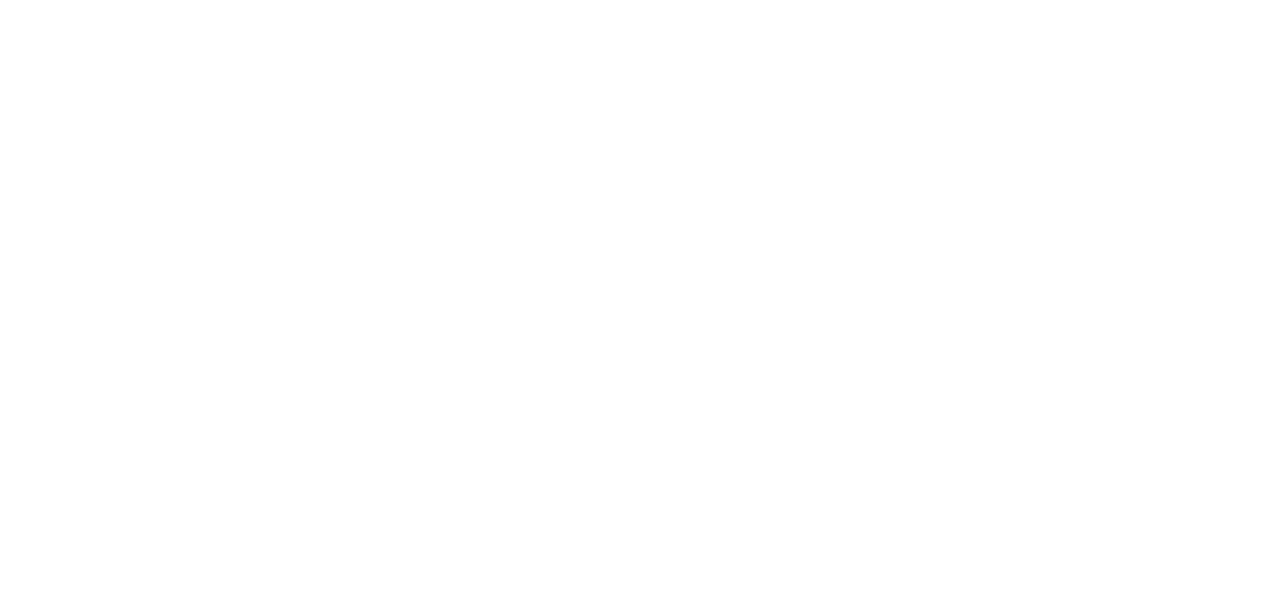
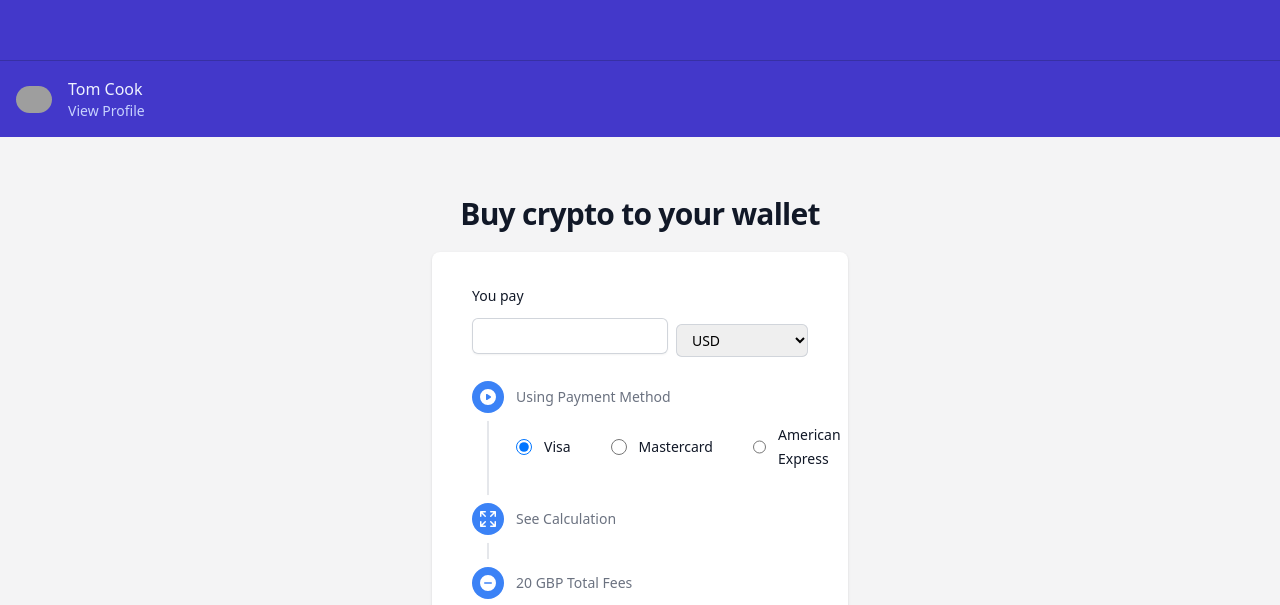
Before and after one commit to leveorxyz/ftmoney-wallet, a Next.js app: page /buy in a window 1280 px wide. Before the commit this address had no page. Shown: the part 663-1268 px from the top of the page. Before the commit the page ends 800 px from the top, so only its background shows below. Built offline with nearby package versions, Linux system fonts and the light colour scheme; grey boxes are pictures that could not be loaded.

Commit message:
Added buy page

```diff
--- /dev/null
+++ b/components/layouts/Activity.tsx
@@ -0,0 +1,137 @@
+import {
+  MinusCircleIcon,
+  ArrowsPointingOutIcon,
+  PlayCircleIcon,
+} from "@heroicons/react/20/solid";
+
+function classNames(...classes: any) {
+  return classes.filter(Boolean).join(" ");
+}
+
+const paymentMethods = [
+  { id: "visa", title: "Visa" },
+  { id: "mastercard", title: "Mastercard" },
+  { id: "amex", title: "American Express" },
+];
+
+export default function Activity() {
+  return (
+    <div className="flow-root">
+      <ul role="list" className="-mb-8">
+        <li>
+          <div className="relative pb-8">
+            <span
+              className="absolute top-4 left-4 -ml-px h-full w-0.5 bg-gray-200"
+              aria-hidden="true"
+            />
+
+            <div className="relative flex space-x-3">
+              <div>
+                <span
+                  className={classNames(
+                    "bg-blue-500",
+                    "h-8 w-8 rounded-full flex items-center justify-center ring-8 ring-white"
+                  )}
+                >
+                  <PlayCircleIcon
+                    className="h-5 w-5 text-white"
+                    aria-hidden="true"
+                  />
+                </span>
+              </div>
+              <div className="flex min-w-0 flex-1 justify-between space-x-4 pt-1.5">
+                <div>
+                  <p className="text-sm text-gray-500">Using Payment Method</p>
+
+                  <fieldset className="mt-4 flex-1">
+                    <legend className="sr-only">Notification method</legend>
+                    <div className="space-y-4 sm:flex sm:items-center sm:space-y-0 sm:space-x-10">
+                      {paymentMethods.map((notificationMethod) => (
+                        <div
+                          key={notificationMethod.id}
+                          className="flex items-center"
+                        >
+                          <input
+                            id={notificationMethod.id}
+                            name="notification-method"
+                            type="radio"
+                            defaultChecked={notificationMethod.id === "visa"}
+                            className="h-4 w-4 border-gray-300 text-indigo-600 focus:ring-indigo-600"
+                          />
+                          <label
+                            htmlFor={notificationMethod.id}
+                            className="ml-3 block text-sm font-medium leading-6 text-gray-900"
+                          >
+                            {notificationMethod.title}
+                          </label>
+                        </div>
+                      ))}
+                    </div>
+                  </fieldset>
+                </div>
+              </div>
+            </div>
+          </div>
+        </li>
+        <li>
+          <div className="relative pb-8">
+            <span
+              className="absolute top-4 left-4 -ml-px h-full w-0.5 bg-gray-200"
+              aria-hidden="true"
+            />
+
+            <div className="relative flex space-x-3">
+              <div>
+                <span
+                  className={classNames(
+                    "bg-blue-500",
+                    "h-8 w-8 rounded-full flex items-center justify-center ring-8 ring-white"
+                  )}
+                >
+                  <ArrowsPointingOutIcon
+                    className="h-5 w-5 text-white"
+                    aria-hidden="true"
+                  />
+                </span>
+              </div>
+              <div className="flex min-w-0 flex-1 justify-between space-x-4 pt-1.5">
+                <div>
+                  <p className="text-sm text-gray-500">See Calculation</p>
+                </div>
+              </div>
+            </div>
+          </div>
+        </li>
+        <li>
+          <div className="relative pb-8">
+            <span
+              className="absolute top-4 left-4 -ml-px h-full w-0.5 bg-gray-200"
+              aria-hidden="true"
+            />
+
+            <div className="relative flex space-x-3">
+              <div>
+                <span
+                  className={classNames(
+                    "bg-blue-500",
+                    "h-8 w-8 rounded-full flex items-center justify-center ring-8 ring-white"
+                  )}
+                >
+                  <MinusCircleIcon
+                    className="h-5 w-5 text-white"
+                    aria-hidden="true"
+                  />
+                </span>
+              </div>
+              <div className="flex min-w-0 flex-1 justify-between space-x-4 pt-1.5">
+                <div>
+                  <p className="text-sm text-gray-500">20 GBP Total Fees</p>
+                </div>
+              </div>
+            </div>
+          </div>
+        </li>
+      </ul>
+    </div>
+  );
+}
--- /dev/null
+++ b/pages/buy.tsx
@@ -0,0 +1,103 @@
+import { NextPage } from "next";
+import Link from "next/link";
+import Activity from "tauri/components/layouts/Activity";
+import Layout from "../components/layouts/Layout";
+
+const BuyPage: NextPage = () => {
+  return (
+    <Layout>
+      <div className="container">
+        <div className="grid place-content-center min-h-screen">
+          <div className="flex flex-col items-center gap-4">
+            <div className="flex min-h-full flex-col justify-center pb-12 sm:px-6 lg:px-8">
+              <div className="sm:mx-auto sm:w-full sm:max-w-md pt-14">
+                <h2 className="mt-6 text-center text-3xl font-bold tracking-tight text-gray-900">
+                  Buy crypto to your wallet
+                </h2>
+              </div>
+
+              <div className="sm:mx-auto sm:w-full sm:max-w-md w-screen px-4 mt-5">
+                <div className="bg-white py-8 px-4 shadow sm:rounded-lg sm:px-10">
+                  <form className="space-y-6" action="#" method="POST">
+                    <div>
+                      <label
+                        htmlFor="amount"
+                        className="block text-sm font-medium leading-6 text-gray-900"
+                      >
+                        You pay
+                      </label>
+                      <div className="mt-2 flex flex-row gap-2 content-center items-center">
+                        <input
+                          name="amount"
+                          type="number"
+                          autoComplete="amount"
+                          required
+                          className="block w-[60%] rounded-md border-0 py-1.5 text-white shadow-sm ring-1 ring-inset ring-gray-300 placeholder:text-gray-400 focus:ring-2 focus:ring-inset focus:ring-indigo-600 sm:text-sm sm:leading-6"
+                        />
+                        <select
+                          name="currency"
+                          className="mt-2 block w-[40%] rounded-md border-0 py-1.5 pl-3 pr-10 ring-1 ring-inset ring-gray-300 focus:ring-2 focus:ring-indigo-600 sm:text-sm sm:leading-6"
+                          defaultValue="USD"
+                        >
+                          <option value="usd">USD</option>
+                          <option value="usd">GBP</option>
+                        </select>
+                      </div>
+                    </div>
+
+                    <Activity />
+
+                    <div>
+                      <label
+                        htmlFor="amount"
+                        className="block text-sm font-medium leading-6 text-gray-900"
+                      >
+                        You receive (estimate)
+                      </label>
+                      <div className="relative mt-2 rounded-md shadow-sm">
+                        <input
+                          type="number"
+                          name="amount"
+                          id="amount"
+                          className="block w-full rounded-md border-0 py-1.5 pl-1 pr-12  ring-1 ring-inset ring-gray-300 placeholder:text-gray-400 focus:ring-2 focus:ring-inset focus:ring-indigo-600 sm:text-sm sm:leading-6"
+                          placeholder="0.00"
+                          aria-describedby="amount-currency"
+                          defaultValue="1022.97"
+                          readOnly
+                        />
+                        <div className="pointer-events-none absolute inset-y-0 right-0 flex items-center pr-3">
+                          <span className="sm:text-sm" id="amount-currency">
+                            FTM
+                          </span>
+                        </div>
+                      </div>
+                    </div>
+
+                    <div className="flex gap-3">
+                      <Link href="home">
+                        <button
+                          type="button"
+                          className="w-full  justify-center rounded-md bg-gray-600 py-2 px-3 text-sm font-semibold text-white shadow-sm hover:bg-indigo-500 focus-visible:outline focus-visible:outline-2 focus-visible:outline-offset-2 focus-visible:outline-indigo-600"
+                        >
+                          Cancel
+                        </button>
+                      </Link>
+                      <button
+                        type="submit"
+                        className="w-full justify-center rounded-md bg-indigo-600 py-2 px-3 text-sm font-semibold text-white shadow-sm hover:bg-indigo-500 focus-visible:outline focus-visible:outline-2 focus-visible:outline-offset-2 focus-visible:outline-indigo-600"
+                      >
+                        Buy Now
+                      </button>
+                    </div>
+                  </form>
+                </div>
+              </div>
+            </div>
+          </div>
+        </div>
+      </div>
+    </Layout>
+  );
+};
+
+export default BuyPage;
```
